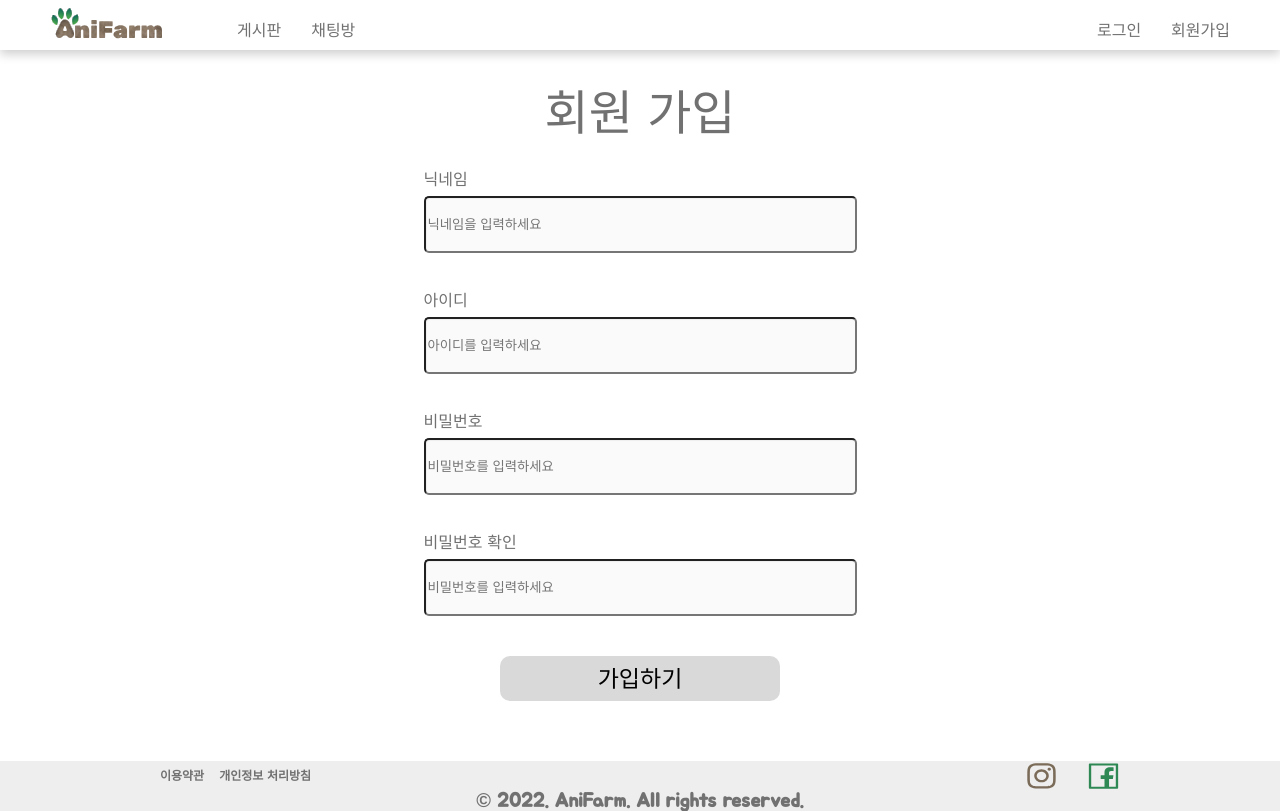
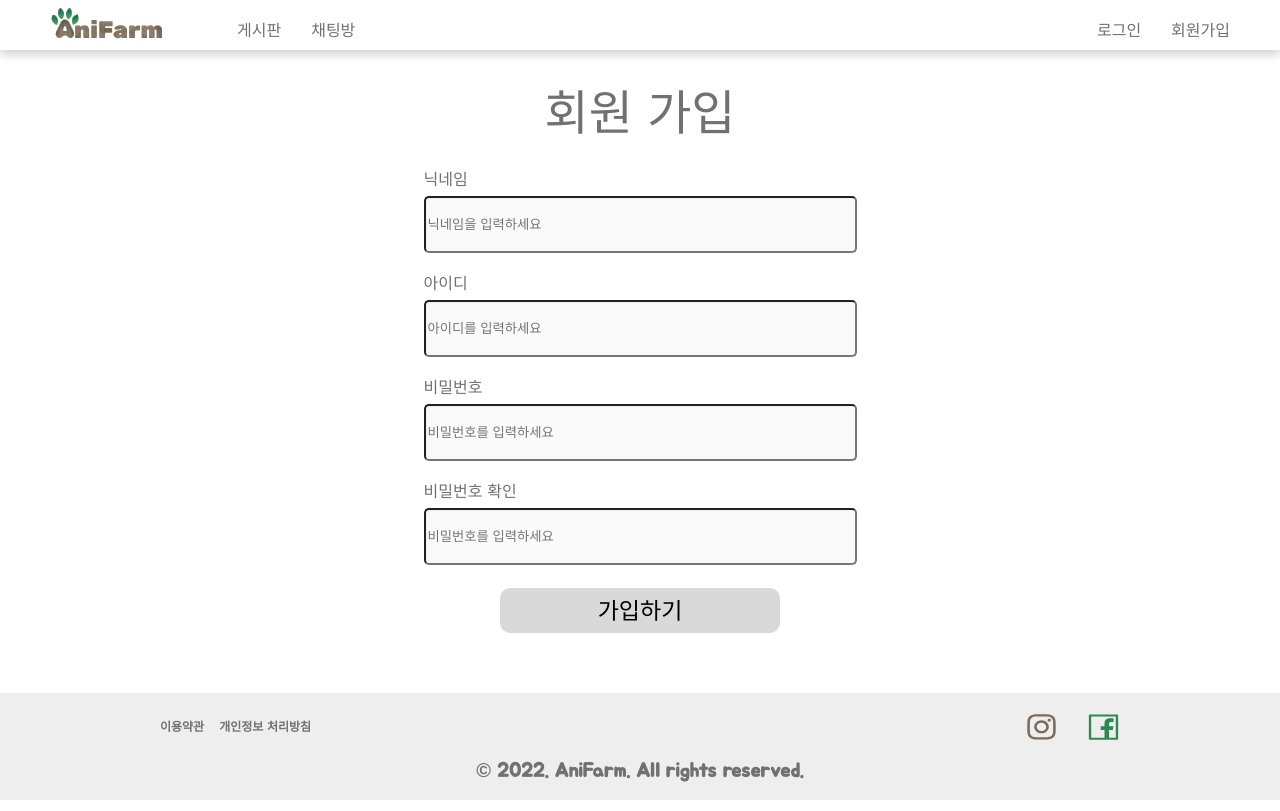
Before and after one commit to Ani-Farm/Ani-Farm-frontend, a React (Create React App) app: page /signup in a window 1280 px wide. Built offline with nearby package versions, Linux system fonts and the light colour scheme.

Commit message:
회원가입 유효성 검사 기능추가

```diff
--- a/src/pages/sign-up/index.tsx
+++ b/src/pages/sign-up/index.tsx
@@ -6,6 +6,8 @@ import { Container } from "../../components/navbar/styles";
 import { useForm, SubmitHandler } from "react-hook-form";
 import * as S from "./styles";
 import Footer from "../../components/footer";
+import { getValue } from "@testing-library/user-event/dist/types/utils";
+import { resourceLimits } from "worker_threads";
 
 interface ISignUp {
   Nick: String;
@@ -15,8 +17,18 @@ interface ISignUp {
 }
 
 const SignUpPage = () => {
-  const { register, handleSubmit } = useForm<ISignUp>();
-  const onSubmit: SubmitHandler<ISignUp> = (data) => console.log(data);
+  const {
+    register,
+    formState: { errors },
+    handleSubmit,
+    getValues,
+    reset,
+  } = useForm<ISignUp>();
+  const onSubmit: SubmitHandler<ISignUp> = (values, e) => {
+    console.log(values);
+    const { Nick, id, password, passwordCheck } = values;
+    e?.target.reset();
+  };
   return (
     <>
       <S.SignContainer>
@@ -28,26 +40,63 @@ const SignUpPage = () => {
             <S.Input
               id="nick"
               placeholder="닉네임을 입력하세요"
-              {...register("Nick")}
+              {...register("Nick", {
+                required: "닉네임을 입력해주세요!",
+                minLength: {
+                  value: 2,
+                  message: "최소 2자 이상의 닉네임을 입력해주세요!",
+                },
+              })}
             />
+
+            {errors.Nick && <p>{errors.Nick.message}</p>}
             <label htmlFor="id">아이디</label>
             <S.Input
               id="id"
               placeholder="아이디를 입력하세요"
-              {...register("id")}
+              {...register("id", {
+                required: "아이디를 입력해주세요!",
+                minLength: {
+                  value: 8,
+                  message: "최소 8자 이상의 아이디를 입력해주세요!",
+                },
+              })}
             />
+            {errors.id && <p>{errors.id.message}</p>}
             <label htmlFor="password">비밀번호</label>
             <S.Input
               id="password"
+              type="password"
               placeholder="비밀번호를 입력하세요"
-              {...register("password")}
+              {...register("password", {
+                required: "비밀번호를 입력해주세요!",
+                minLength: {
+                  value: 8,
+                  message: "최소 8자 이상의 비밀번호를 입력해주세요!",
+                },
+                pattern: {
+                  value: /^(?=.*\d)(?=.*[a-zA-ZS]).{8,}/,
+                  message: "영문,숫자를 혼용하여 입력주세요!",
+                },
+              })}
             />
+            {errors.password && <p>{errors.password.message}</p>}
             <label htmlFor="passwordCheck">비밀번호 확인</label>
             <S.Input
               id="passwordCheck"
+              type="password"
               placeholder="비밀번호를 입력하세요"
-              {...register("passwordCheck")}
+              {...register("passwordCheck", {
+                required: "비밀번호를 입력해주세요!",
+                validate: {
+                  matchesPreviousPassword: (value) => {
+                    const { password } = getValues();
+                    return password === value || "비밀번호가 일치하지않습니다!";
+                  },
+                },
+              })}
             />
+            {errors.passwordCheck && <p>{errors.passwordCheck.message}</p>}
             <S.Button type="submit">가입하기</S.Button>
           </S.SignForm>
         </S.SignBox>
--- a/src/pages/sign-up/styles.tsx
+++ b/src/pages/sign-up/styles.tsx
@@ -32,6 +32,10 @@ export const SignForm = styled.form`
   flex-direction: column;
   margin: 0 auto;
 
+  & > label:not(:first-child) {
+    margin-top: 20px;
+  }
+
   & > label:hover {
     opacity: 0.8;
   }
@@ -42,7 +46,7 @@ export const Input = styled.input`
   height: 52px;
 
   margin-top: 8px;
-  margin-bottom: 40px;
+  margin-bottom: 3px;
   background: #fafafa;
   box-shadow: inset 1px 1px 1px rgba(0, 0, 0, 0.05);
   border-radius: 5px;
@@ -63,6 +67,7 @@ export const Button = styled.button`
   height: 40px;
 
   margin: 0 auto;
+  margin-top: 20px;
   border: none;
   background: #d9d9d9;
   border-radius: 10px;
```
